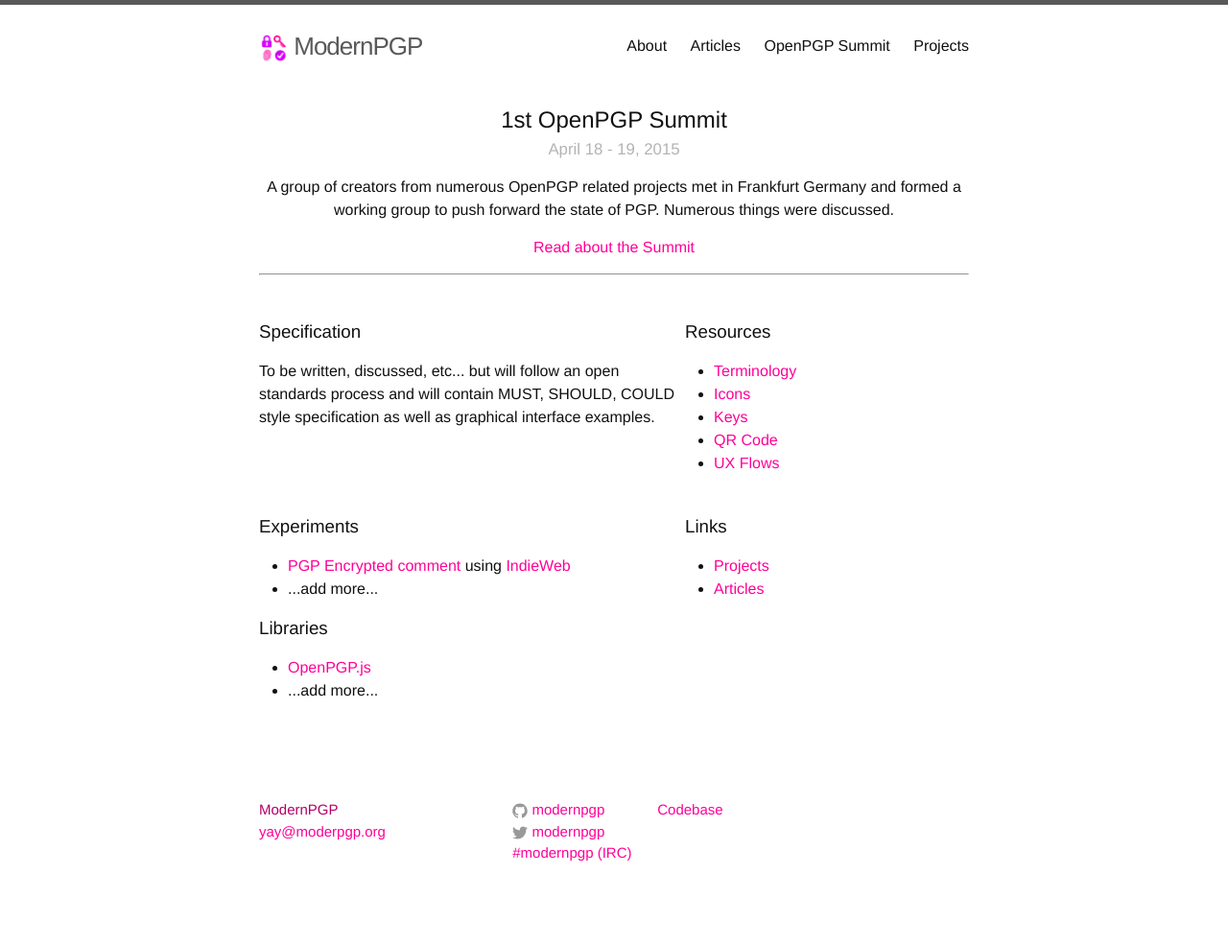
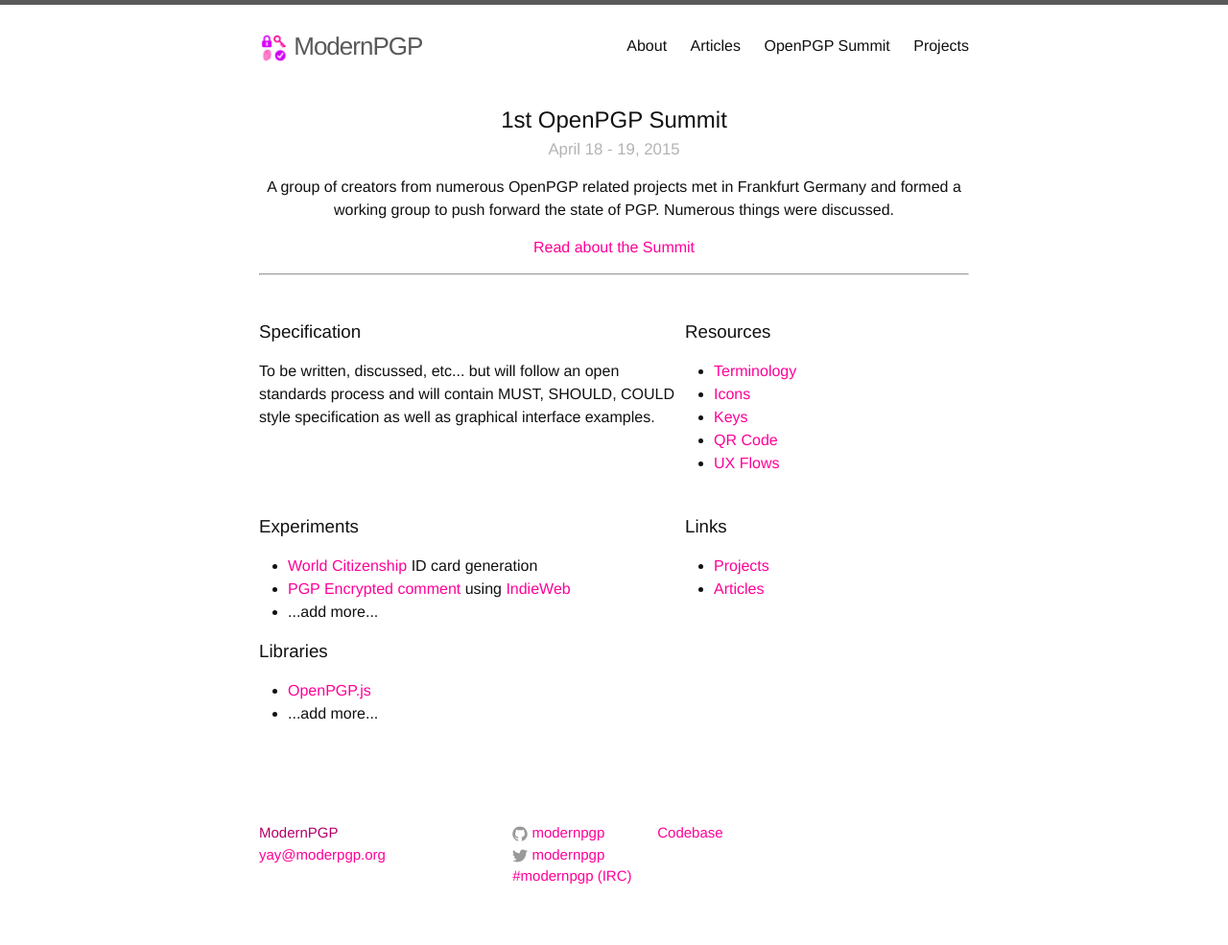
Before and after one commit to ModernPGP/modernpgp.github.io, a Jekyll site: the page built from index.html, in a window 1280 px wide. Shown: the whole page at 96% size. Built offline with Jekyll 4.4.1, drawn with Linux system fonts in a browser that asks for light colours; before the commit the page ends 961 px from its top, so only the background shows below that.

Commit message:
added World Citizenship project

```diff
--- a/index.html
+++ b/index.html
@@ -33,6 +33,7 @@
     <td valign="top">
       <h3>Experiments</h3>
       <ul>
+        <li><a href="https://github.com/MrChrisJ/World-Citizenship" target="_blank">World Citizenship</a> ID card generation</li>
         <li><a href="http://aaronparecki.com/replies/2014/02/26/7/gpg" target="_blank">PGP Encrypted comment</a> using <a href="http://indiewebcamp.com/webmention" target="_blank">IndieWeb</a></li>
         <li>...add more...</li>
       </ul>
```
